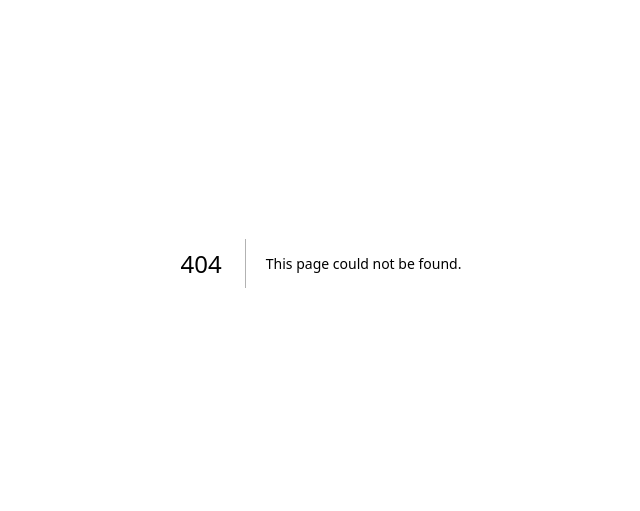
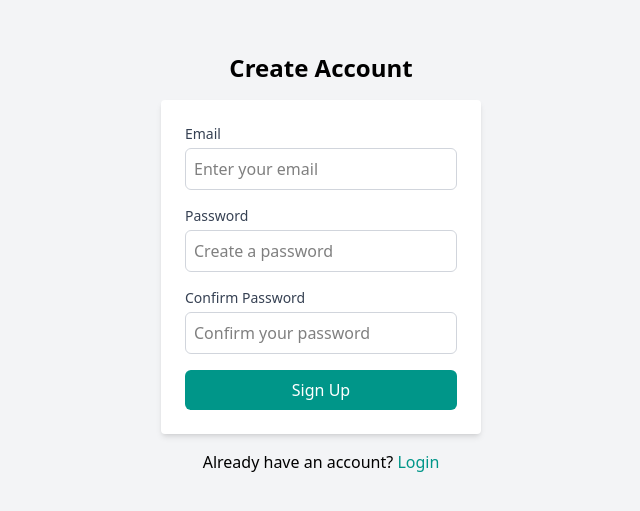
Before and after one commit to imgrooty/phishguard-project, a Next.js app in the folder frontend/: page /register in a window 1280 px wide. Before the commit this address had no page. Shown: the part 137-648 px from the top of the page, without its empty margins (319-959 px from the left). Built offline with nearby package versions, Linux system fonts and the light colour scheme.

Commit message:
updated login

```diff
--- /dev/null
+++ b/frontend/app/login/page.tsx
@@ -0,0 +1,55 @@
+"use client";
+
+import React, { useState } from "react";
+import Link from "next/link";
+
+const LoginPage: React.FC = () => {
+  const [email, setEmail] = useState("");
+  const [password, setPassword] = useState("");
+
+  const handleLogin = (e: React.FormEvent) => {
+    e.preventDefault();
+    // Handle login logic here
+  };
+
+  return (
+    <div className="flex flex-col items-center justify-center min-h-screen bg-gray-100">
+      <h1 className="text-2xl font-bold mb-4">Login</h1>
+      <form onSubmit={handleLogin} className="bg-white p-6 rounded shadow-md w-80">
+        <div className="mb-4">
+          <label className="block text-sm font-medium text-gray-700">Email</label>
+          <input
+            type="email"
+            value={email}
+            onChange={(e) => setEmail(e.target.value)}
+            required
+            className="mt-1 block w-full border border-gray-300 rounded-md p-2"
+            placeholder="Enter your email"
+          />
+        </div>
+        <div className="mb-4">
+          <label className="block text-sm font-medium text-gray-700">Password</label>
+          <input
+            type="password"
+            value={password}
+            onChange={(e) => setPassword(e.target.value)}
+            required
+            className="mt-1 block w-full border border-gray-300 rounded-md p-2"
+            placeholder="Enter your password"
+          />
+        </div>
+        <button type="submit" className="w-full bg-teal-600 text-white py-2 rounded-md hover:bg-teal-700">
+          Login
+        </button>
+      </form>
+      <p className="mt-4">
+        Don't have an account?{" "}
+        <Link href="/register" className="text-teal-600 hover:underline">
+          Sign up
+        </Link>
+      </p>
+    </div>
+  );
+};
+
+export default LoginPage;
--- /dev/null
+++ b/frontend/app/register/page.tsx
@@ -0,0 +1,71 @@
+"use client";
+
+import React, { useState } from "react";
+import Link from "next/link";
+
+const RegisterPage: React.FC = () => {
+  const [email, setEmail] = useState("");
+  const [password, setPassword] = useState("");
+  const [confirmPassword, setConfirmPassword] = useState("");
+
+  const handleRegister = (e: React.FormEvent) => {
+    e.preventDefault();
+    // Handle register logic here
+    if (password !== confirmPassword) {
+      alert("Passwords do not match!");
+      return;
+    }
+  };
+
+  return (
+    <div className="flex flex-col items-center justify-center min-h-screen bg-gray-100">
+      <h1 className="text-2xl font-bold mb-4">Create Account</h1>
+      <form onSubmit={handleRegister} className="bg-white p-6 rounded shadow-md w-80">
+        <div className="mb-4">
+          <label className="block text-sm font-medium text-gray-700">Email</label>
+          <input
+            type="email"
+            value={email}
+            onChange={(e) => setEmail(e.target.value)}
+            required
+            className="mt-1 block w-full border border-gray-300 rounded-md p-2"
+            placeholder="Enter your email"
+          />
+        </div>
+        <div className="mb-4">
+          <label className="block text-sm font-medium text-gray-700">Password</label>
+          <input
+            type="password"
+            value={password}
+            onChange={(e) => setPassword(e.target.value)}
+            required
+            className="mt-1 block w-full border border-gray-300 rounded-md p-2"
+            placeholder="Create a password"
+          />
+        </div>
+        <div className="mb-4">
+          <label className="block text-sm font-medium text-gray-700">Confirm Password</label>
+          <input
+            type="password"
+            value={confirmPassword}
+            onChange={(e) => setConfirmPassword(e.target.value)}
+            required
+            className="mt-1 block w-full border border-gray-300 rounded-md p-2"
+            placeholder="Confirm your password"
+          />
+        </div>
+        <button type="submit" className="w-full bg-teal-600 text-white py-2 rounded-md hover:bg-teal-700">
+          Sign Up
+        </button>
+      </form>
+      <p className="mt-4">
+        Already have an account?{" "}
+        <Link href="/login" className="text-teal-600 hover:underline">
+          Login
+        </Link>
+      </p>
+    </div>
+  );
+};
+
+export default RegisterPage;
```
